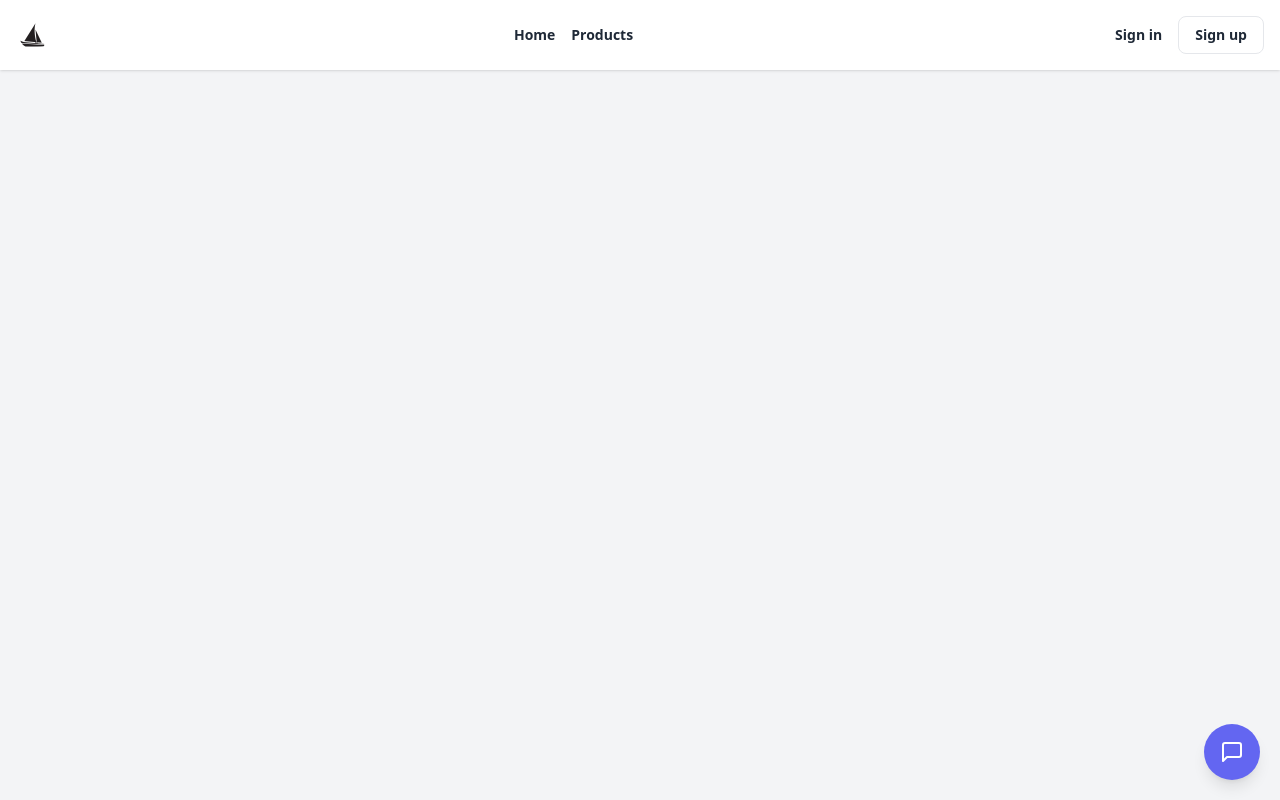
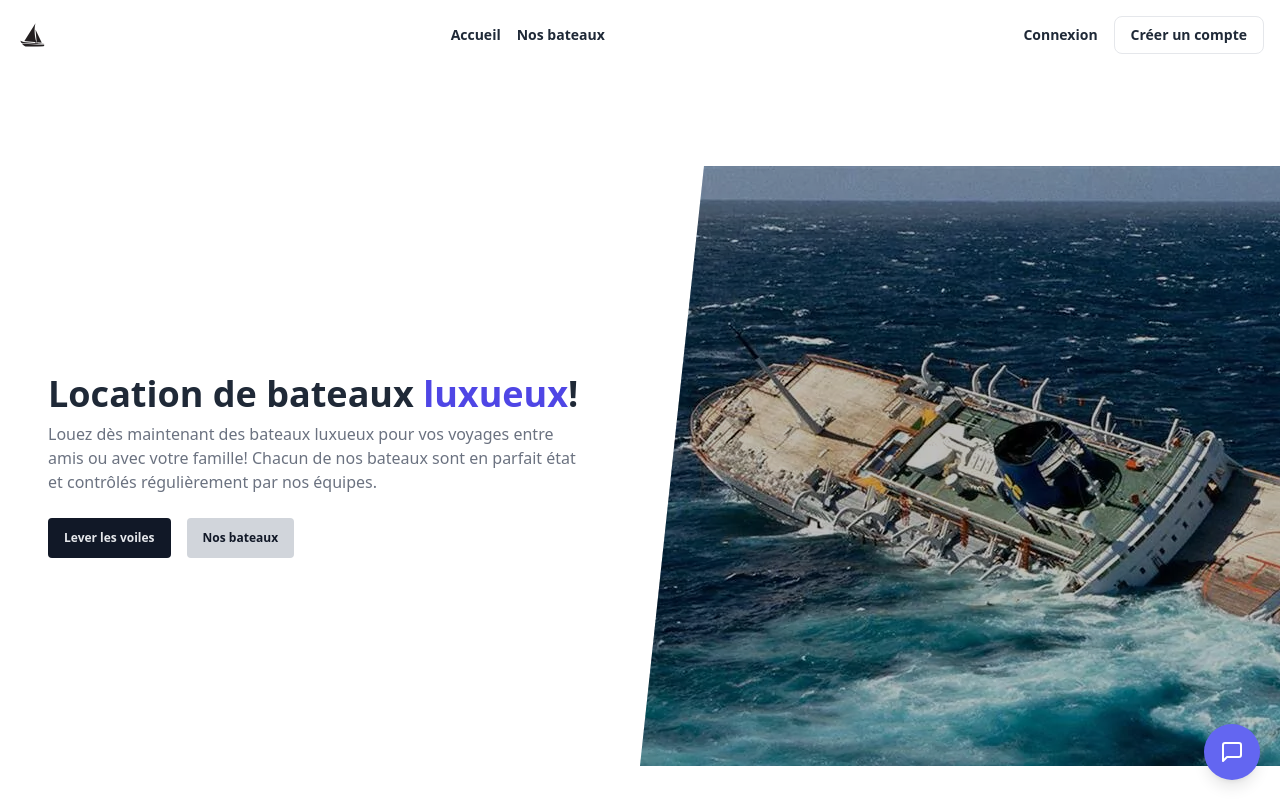
Before and after one commit to xReapex/aouka, a PHP site: page / in a window 1280 px wide. Run offline with PHP 8.4, Linux system fonts and the light colour scheme; some libraries are stand-ins or nearby versions.

Commit message:
landing page

```diff
--- a/src/templates/component/navbar.php
+++ b/src/templates/component/navbar.php
@@ -1,5 +1,5 @@
-<div class="bg-gray-100 font-sans w-full min-h-screen m-0">
-    <div class="bg-white shadow">
+<div class="bg-gray-100 font-sans m-0">
+    <div class="bg-white">
         <div class="container mx-auto px-4">
             <div class="flex items-center justify-between py-4">
                 <div>
@@ -7,13 +7,13 @@
                 </div>
 
                 <div class="hidden sm:flex sm:items-center">
-                    <a href="#" class="text-gray-800 text-sm font-semibold hover:text-purple-600 mr-4">Home</a>
-                    <a href="#" class="text-gray-800 text-sm font-semibold hover:text-purple-600 mr-4">Products</a>
+                    <a href="#" class="text-gray-800 text-sm font-semibold hover:text-purple-600 mr-4">Accueil</a>
+                    <a href="#" class="text-gray-800 text-sm font-semibold hover:text-purple-600 mr-4">Nos bateaux</a>
                 </div>
 
                 <div class="hidden sm:flex sm:items-center">
-                    <a href="#" class="text-gray-800 text-sm font-semibold hover:text-purple-600 mr-4">Sign in</a>
-                    <a href="#" class="text-gray-800 text-sm font-semibold border px-4 py-2 rounded-lg hover:text-purple-600 hover:border-purple-600">Sign up</a>
+                    <a href="#" class="text-gray-800 text-sm font-semibold hover:text-purple-600 mr-4">Connexion</a>
+                    <a href="#" class="text-gray-800 text-sm font-semibold border px-4 py-2 rounded-lg hover:text-purple-600 hover:border-purple-600">Créer un compte</a>
                 </div>
 
                 <div class="sm:hidden cursor-pointer">
@@ -23,6 +23,7 @@
                 </div>
             </div>
 
+            <!--
             <div class="block sm:hidden bg-white border-t-2 py-2">
                 <div class="flex flex-col">
                     <a href="#" class="text-gray-800 text-sm font-semibold hover:text-purple-600 mb-1">Products</a>
@@ -34,7 +35,7 @@
                         <a href="#" class="text-gray-800 text-sm font-semibold border px-4 py-1 rounded-lg hover:text-purple-600 hover:border-purple-600">Sign up</a>
                     </div>
                 </div>
-            </div>
+            </div> -->
         </div>
     </div>
 </div>
--- a/src/templates/pages/home.php
+++ b/src/templates/pages/home.php
@@ -4,3 +4,37 @@ require 'src/templates/component/contact.php';
 ?>
 
 <title>BoatShop - Home</title>
+
+<div class="w-full mt-20">
+    <nav class="bg-white shadow-lg">
+        <div class="md:flex items-center justify-between py-2 px-8 md:px-12">
+            <div class="flex justify-between items-center">
+                <div class="md:hidden">
+                    <button type="button" class="block text-gray-800 hover:text-gray-700 focus:text-gray-700 focus:outline-none">
+                        <svg class="h-6 w-6 fill-current" viewBox="0 0 24 24">
+                            <path class="hidden" d="M16.24 14.83a1 1 0 0 1-1.41 1.41L12 13.41l-2.83 2.83a1 1 0 0 1-1.41-1.41L10.59 12 7.76 9.17a1 1 0 0 1 1.41-1.41L12 10.59l2.83-2.83a1 1 0 0 1 1.41 1.41L13.41 12l2.83 2.83z"/>
+                            <path d="M4 5h16a1 1 0 0 1 0 2H4a1 1 0 1 1 0-2zm0 6h16a1 1 0 0 1 0 2H4a1 1 0 0 1 0-2zm0 6h16a1 1 0 0 1 0 2H4a1 1 0 0 1 0-2z"/>
+                        </svg>
+                    </button>
+                </div>
+            </div>
+        </div>
+    </nav>
+    <div class="flex bg-white" style="height:600px;">
+        <div class="flex items-center text-center lg:text-left px-8 md:px-12 lg:w-1/2">
+            <div>
+                <h2 class="text-3xl font-semibold text-gray-800 md:text-4xl">Location de bateaux <span class="text-indigo-600">luxueux</span>!</h2>
+                <p class="mt-2 text-sm text-gray-500 md:text-base">Louez dès maintenant des bateaux luxueux pour vos voyages entre amis ou avec votre famille! Chacun de nos bateaux sont en parfait état et contrôlés régulièrement par nos équipes.</p>
+                <div class="flex justify-center lg:justify-start mt-6">
+                    <a class="px-4 py-3 bg-gray-900 text-gray-200 text-xs font-semibold rounded hover:bg-gray-800" href="#">Lever les voiles</a>
+                    <a class="mx-4 px-4 py-3 bg-gray-300 text-gray-900 text-xs font-semibold rounded hover:bg-gray-400" href="#">Nos bateaux</a>
+                </div>
+            </div>
+        </div>
+        <div class="hidden lg:block lg:w-1/2" style="clip-path:polygon(10% 0, 100% 0%, 100% 100%, 0 100%)">
+            <div class="h-full object-cover" style="background-image: url('../../../assets/troudanslacoque.webp')">
+                <div class="h-full bg-black opacity-25"></div>
+            </div>
+        </div>
+    </div>
+</div>
```
Also changed, not shown: assets/troudanslacoque.webp (added).
